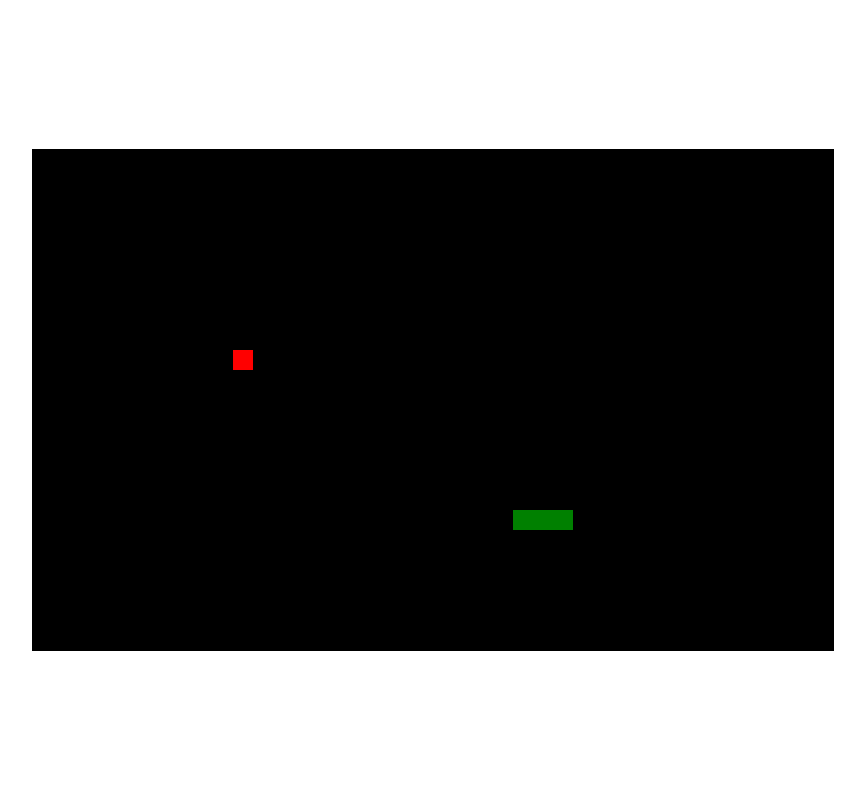
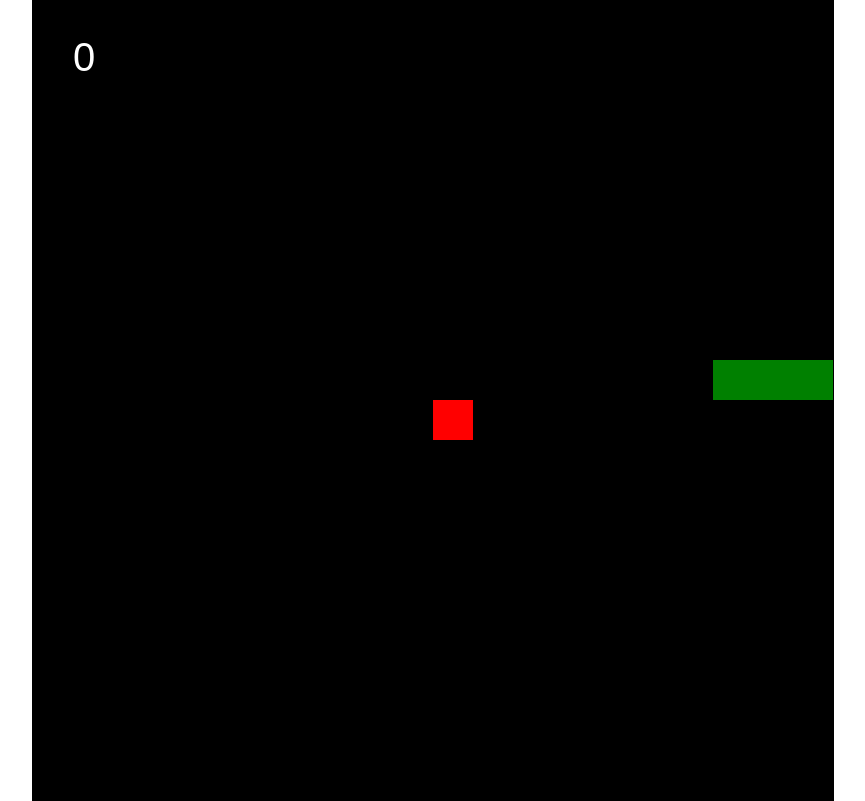
Before and after one commit to MaximeLefranc/SnakeV2, a website built with Vite: page src/index.html in a window 1280 px wide. Shown: the whole page, without its empty margins (207-1072 px from the left). Built offline with nearby package versions, Linux system fonts and the light colour scheme.

Commit message:
MVP done WIP improve style and gameplay

```diff
--- a/src/index.html
+++ b/src/index.html
@@ -6,7 +6,7 @@
     <title>SnakeV2</title>
 </head>
 <body>
-    <canvas width="800" height="500"></canvas>
+    <canvas width="800" height="800"></canvas>
     <script type="module" src="./index.js"></script>
 </body>
 </html>
--- a/src/index.js
+++ b/src/index.js
@@ -3,14 +3,16 @@ import './style.scss';
 const canvas = document.querySelector('canvas');
 const ctx = canvas.getContext('2d');
 
+let speed = 800;
 let direction = 'e';
-const gridElt = 20;
+const gridElt = 40;
 const snake = [
-  [18, 18],
-  [17, 18],
-  [16, 18],
+  [9, 9],
+  [8, 9],
+  [7, 9],
 ];
-const apple = [10, 10];
+let apple = [10, 10];
+let score = 0;
 
 const drawMap = () => {
   ctx.fillStyle = 'black';
@@ -29,6 +31,47 @@ const drawApple = () => {
   ctx.fillRect(apple[0] * gridElt, apple[1] * gridElt, gridElt, gridElt);
 };
 
+window.addEventListener('keydown', (event) => {
+  switch (event.key) {
+    case 'ArrowRight': {
+      direction = 'e';
+      break;
+    }
+    case 'ArrowLeft': {
+      direction = 'w';
+      break;
+    }
+    case 'ArrowUp': {
+      direction = 'n';
+      break;
+    }
+    case 'ArrowDown': {
+      direction = 's';
+      break;
+    }
+  }
+});
+
+const gameOver = () => {
+  if (
+    snake[0][0] > 19 ||
+    snake[0][0] < 0 ||
+    snake[0][1] > 19 ||
+    snake[0][1] < 0
+  ) {
+    return true;
+  } else {
+    const [head, ...body] = snake;
+
+    for (const bodyElt of body) {
+      if (bodyElt[0] === head[0] && bodyElt[1] === head[1]) {
+        return true;
+      }
+    }
+  }
+  return false;
+};
+
 const updateSnakePosition = () => {
   let head;
   switch (direction) {
@@ -36,7 +79,7 @@ const updateSnakePosition = () => {
       head = [snake[0][0] + 1, snake[0][1]];
       break;
     }
-    case 'o': {
+    case 'w': {
       head = [snake[0][0] - 1, snake[0][1]];
       break;
     }
@@ -50,17 +93,47 @@ const updateSnakePosition = () => {
     }
   }
   snake.unshift(head);
+  if (head[0] === apple[0] && head[1] === apple[1]) {
+    generateApple();
+  } else {
     snake.pop();
+  }
+  return gameOver();
+};
+
+const generateApple = () => {
+  const [x, y] = [
+    Math.trunc(Math.random() * 19),
+    Math.trunc(Math.random() * 19),
+  ];
+  for (const bodyElt of snake) {
+    if (bodyElt[0] === x && bodyElt[1] === y) {
+      return generateApple();
+    }
+  }
+  score++;
+  apple = [x, y];
+};
+
+const drawScore = () => {
+  ctx.fillStyle = 'white';
+  ctx.font = '40px sans-serif';
+  ctx.textBaseline = 'top';
+  ctx.fillText(score, gridElt, gridElt);
 };
 
 const move = () => {
-  updateSnakePosition();
+  if (!updateSnakePosition()) {
     drawMap();
     drawSnake();
     drawApple();
+    drawScore();
     setTimeout(() => {
       requestAnimationFrame(move);
-  }, 1000);
+    }, 1000 - speed);
+  } else {
+    alert(`Perdu, votre score est: ${score}`);
+  }
 };
 
 requestAnimationFrame(move);
```
Lines whose indentation alone changed are shown as unchanged.
